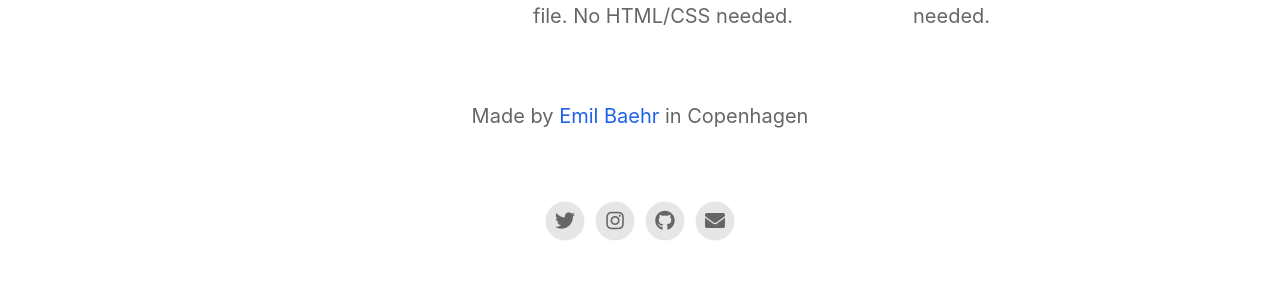
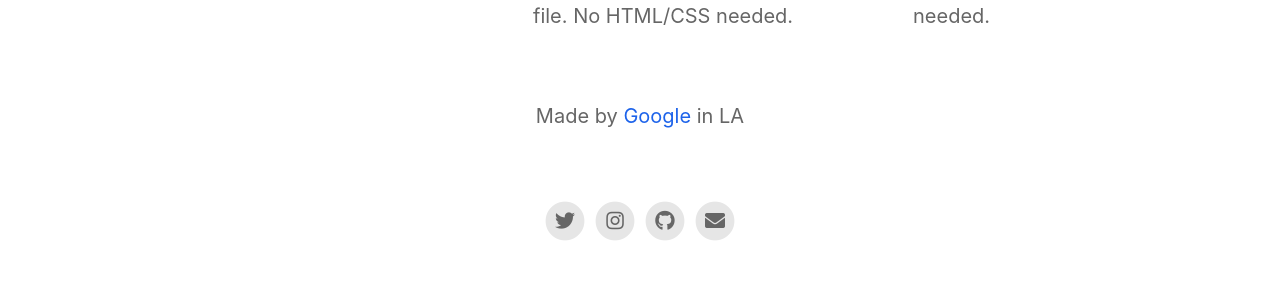
Before and after one commit to ByeMC/test-app-landingpage349, a Jekyll site: the page built from index.html, in a window 1280 px wide. Shown: the part 1623-1921 px from the top of the page. Built offline with Jekyll 4.4.1, drawn with Linux system fonts in a browser that asks for light colours; nearby versions of some CDN libraries.

Commit message:
Update _config.yml

```diff
--- a/_config.yml
+++ b/_config.yml
@@ -2,7 +2,7 @@
 page_title                                :                                           # Automatically populates with app name if not set and if iOS app ID is set. Otherwise enter manually.
 
 # App Info
-ios_app_id                                : 1234793120                                # Required. Enter iOS app ID to automatically populate name, price and icons (e.g. 718043190).
+ios_app_id                                : 544007664                                # Required. Enter iOS app ID to automatically populate name, price and icons (e.g. 718043190).
 ios_app_country                           : us                                        # Required outside USA. Enter 2 letter country code as in https://en.wikipedia.org/wiki/ISO_3166-1_alpha-2
 
 appstore_link                             :                                           # Automatically populates if not set and if iOS app ID is set. Otherwise enter manually.
@@ -20,15 +20,15 @@ enable_smart_app_banner                   : true
 
 
 # Information About Yourself
-your_name                                 : Emil Baehr
-your_link                                 : https://emilbaehr.com
-your_city                                 : Copenhagen
-email_address                             : emil.baehr@gmail.com
+your_name                                 : Google
+your_link                                 : https://google.com
+your_city                                 : LA
+email_address                             : google@google.com
 facebook_username                         :
-instagram_username                        : ebaehr
-twitter_username                          : ebaehr
-github_username                           : emilbaehr
-youtube_username                          :
+instagram_username                        : google
+twitter_username                          : google
+github_username                           : google
+youtube_username                          : google
 
 
 
```
